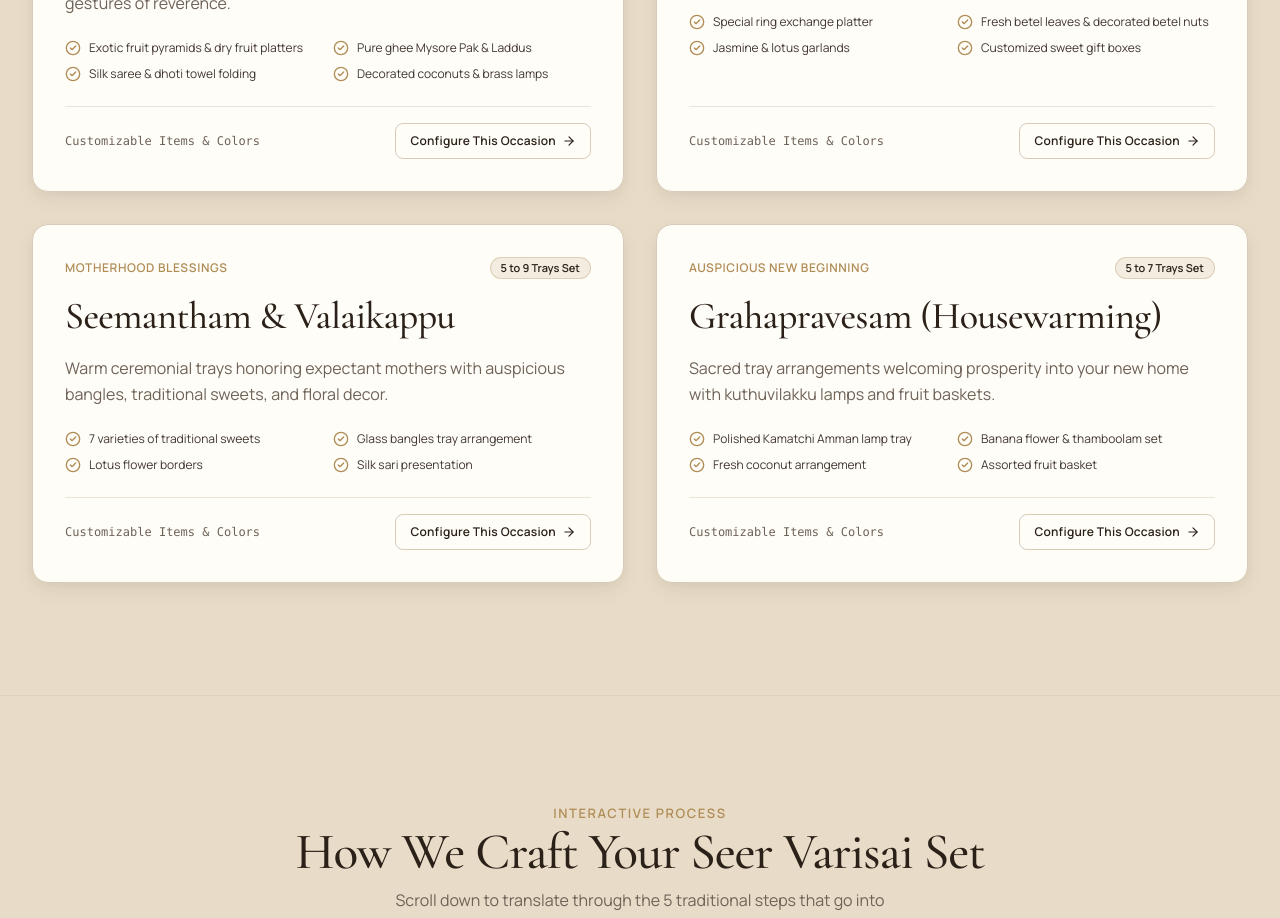
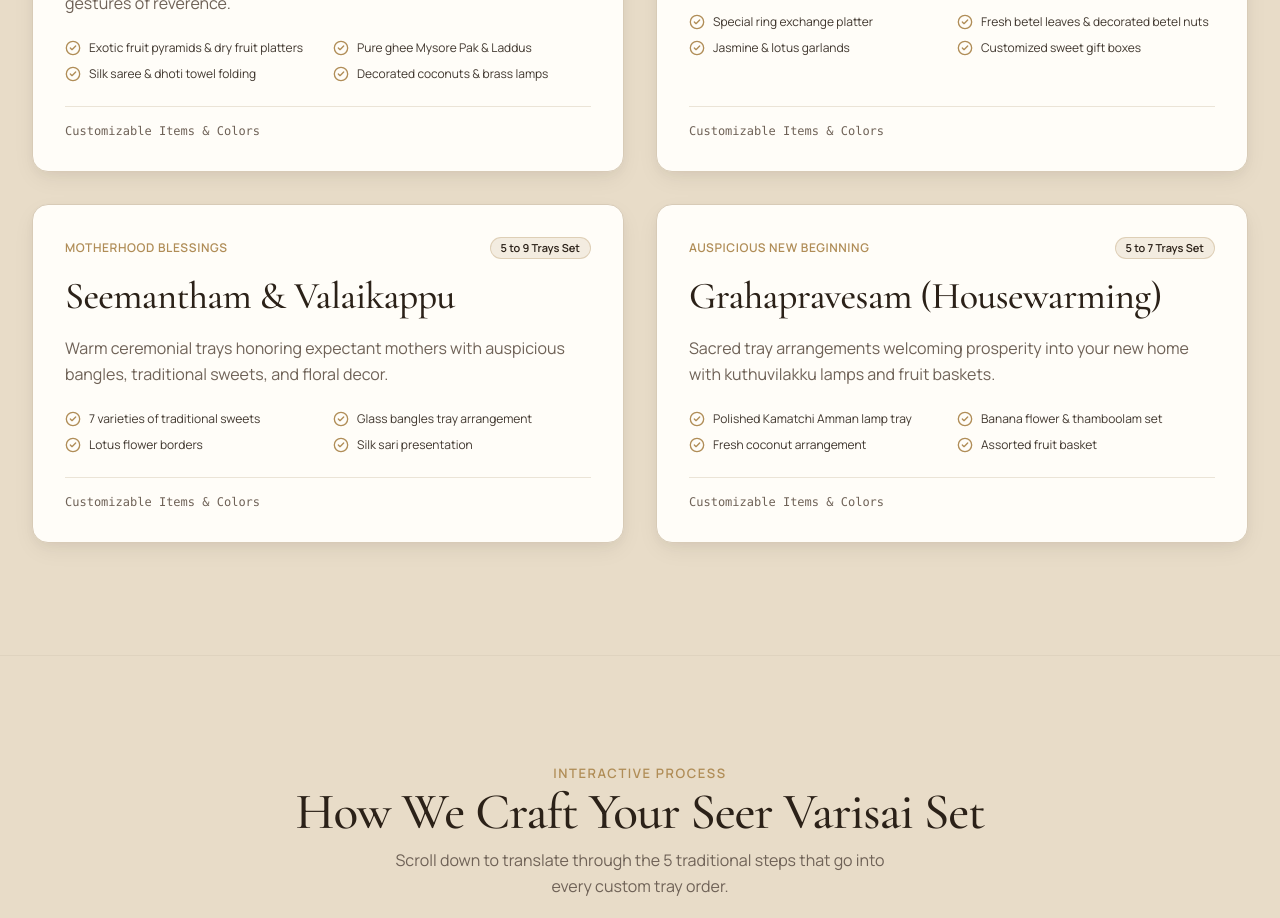
Before and after one commit to ArvindGuruRK/gift-trays, a Next.js app: page / in a window 1280 px wide. Shown: the part 3560-4478 px from the top of the page. Built offline with nearby package versions, Linux system fonts and the light colour scheme.

Commit message:
refactor: remove configuration button and unused imports from OccasionsSection

```diff
--- a/src/components/landing/OccasionsSection.tsx
+++ b/src/components/landing/OccasionsSection.tsx
@@ -5,10 +5,8 @@ import { Container } from "@/components/ui/Container";
 import { Section } from "@/components/ui/Section";
 import { Heading } from "@/components/ui/Heading";
 import { Badge } from "@/components/ui/Badge";
-import { Button } from "@/components/ui/Button";
-import { ImageFrame } from "@/components/ui/ImageFrame";
 import { GSAPTextReveal, GSAPScrollReveal } from "@/components/animations";
-import { CheckCircle2, ArrowRight } from "lucide-react";
+import { CheckCircle2 } from "lucide-react";
 
 interface OccasionsSectionProps {
   onSelectOccasion?: (occasionName: string) => void;
@@ -49,7 +47,7 @@ const OCCASIONS_LIST = [
   }
 ];
 
-export function OccasionsSection({ onSelectOccasion }: OccasionsSectionProps) {
+export function OccasionsSection({ onSelectOccasion }: OccasionsSectionProps = {}) {
   return (
     <Section theme="sand" padding="lg">
       <Container size="xl">
@@ -98,14 +96,6 @@ export function OccasionsSection({ onSelectOccasion }: OccasionsSectionProps) {
                 <span className="text-xs text-muted-foreground font-mono">
                   Customizable Items &amp; Colors
                 </span>
-                <Button
-                  variant="outline"
-                  size="sm"
-                  onClick={() => onSelectOccasion?.(occ.title)}
-                  rightIcon={<ArrowRight className="w-3.5 h-3.5" />}
-                >
-                  Configure This Occasion
-                </Button>
               </div>
             </div>
           ))}
```
